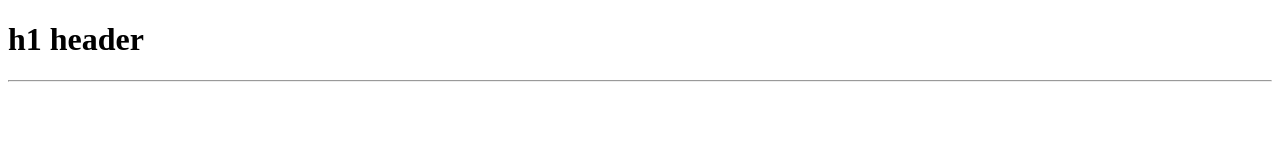
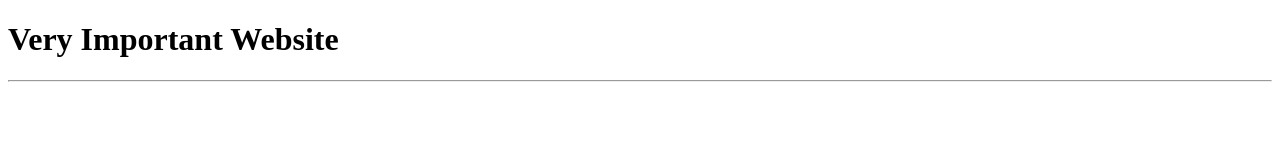
Before and after one commit to JimmyW225/hello-world-25, a plain HTML site: page index.html in a window 1280 px wide. Drawn offline with Linux system fonts and the light colour scheme.

Commit message:
Update index.html

```diff
--- a/index.html
+++ b/index.html
@@ -13,7 +13,7 @@
         <link rel="stylesheet" href="">
     </head>
     <body>
-        <h1>h1 header</h1>
+        <h1>Very Important Website</h1>
         <hr>
         <!--[if lt IE 7]>
             <p class="browsehappy">You are using an <strong>outdated</strong> browser. Please <a href="#">upgrade your browser</a> to improve your experience.</p>
```
